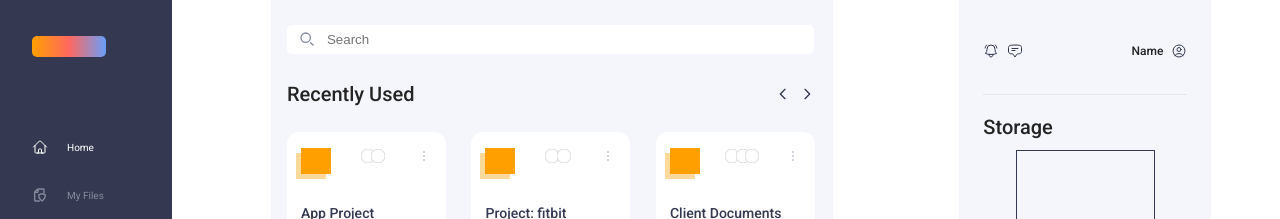
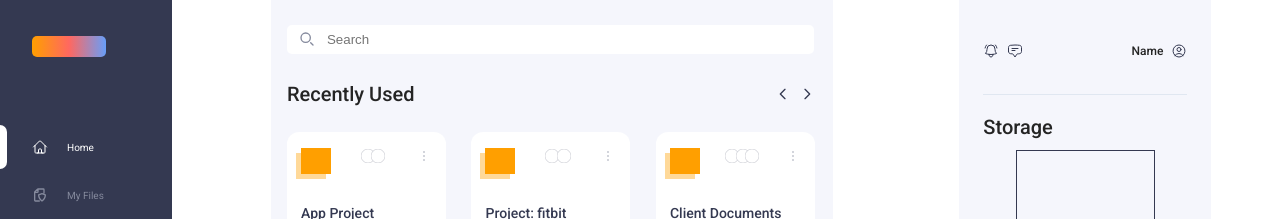
Before and after one commit to lexcode1227/CSS-Nerdery-Challenge, a React (Vite) app: page / in a window 1280 px wide. Shown: the top 219 px of the page. Built offline with nearby package versions, Linux system fonts and the light colour scheme.

Commit message:
style(left sidebar section): add active styles to the item selected inside the menu

```diff
--- a/src/components/Sidebar.css
+++ b/src/components/Sidebar.css
@@ -48,6 +48,17 @@
     height: 44px;
     padding-left: 32px;
     font-size: 10px;
+}
+
+.active:before {
+    content: "";
+    display: inline-block;
+    height: 44px;
+    width: 7px;
+    left: 0px;
+    background-color: white;
+    position: absolute;
+    border-radius: 0px 7px 7px 0px;
 }
 
 .menuItems li:hover, svg:hover {
--- a/src/components/Sidebar.tsx
+++ b/src/components/Sidebar.tsx
@@ -7,7 +7,7 @@ const Sidebar = () => {
             <button className='logo'></button>
         </div>
         <ul className='menuItems'>
-            <li>
+            <li className='active'>
                 <svg xmlns="http://www.w3.org/2000/svg" fill="none" viewBox="0 0 24 24" stroke-width="1.5" stroke="currentColor">
                     <path stroke-linecap="round" stroke-linejoin="round" d="m2.25 12 8.954-8.955c.44-.439 1.152-.439 1.591 0L21.75 12M4.5 9.75v10.125c0 .621.504 1.125 1.125 1.125H9.75v-4.875c0-.621.504-1.125 1.125-1.125h2.25c.621 0 1.125.504 1.125 1.125V21h4.125c.621 0 1.125-.504 1.125-1.125V9.75M8.25 21h8.25" />
                 </svg>
```
